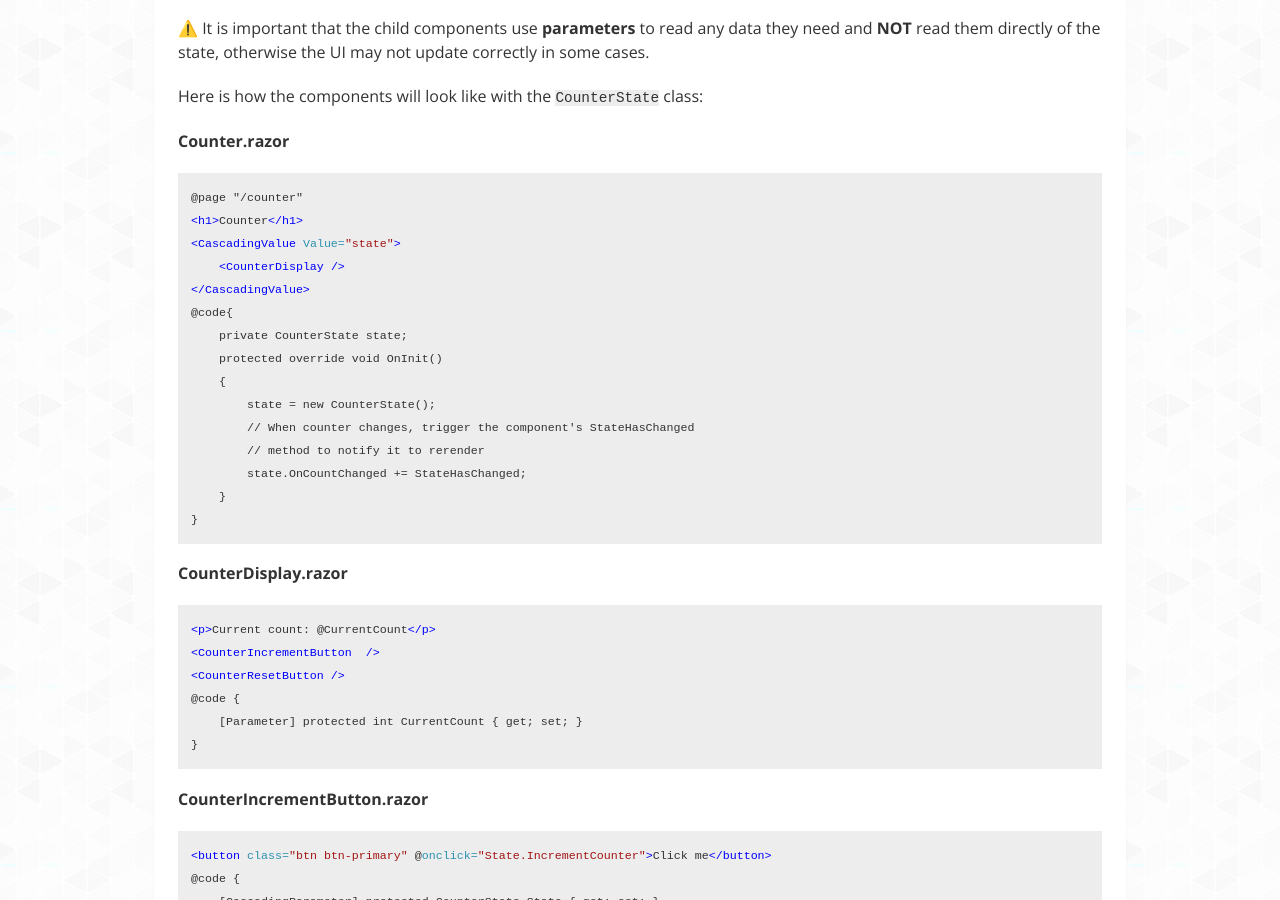
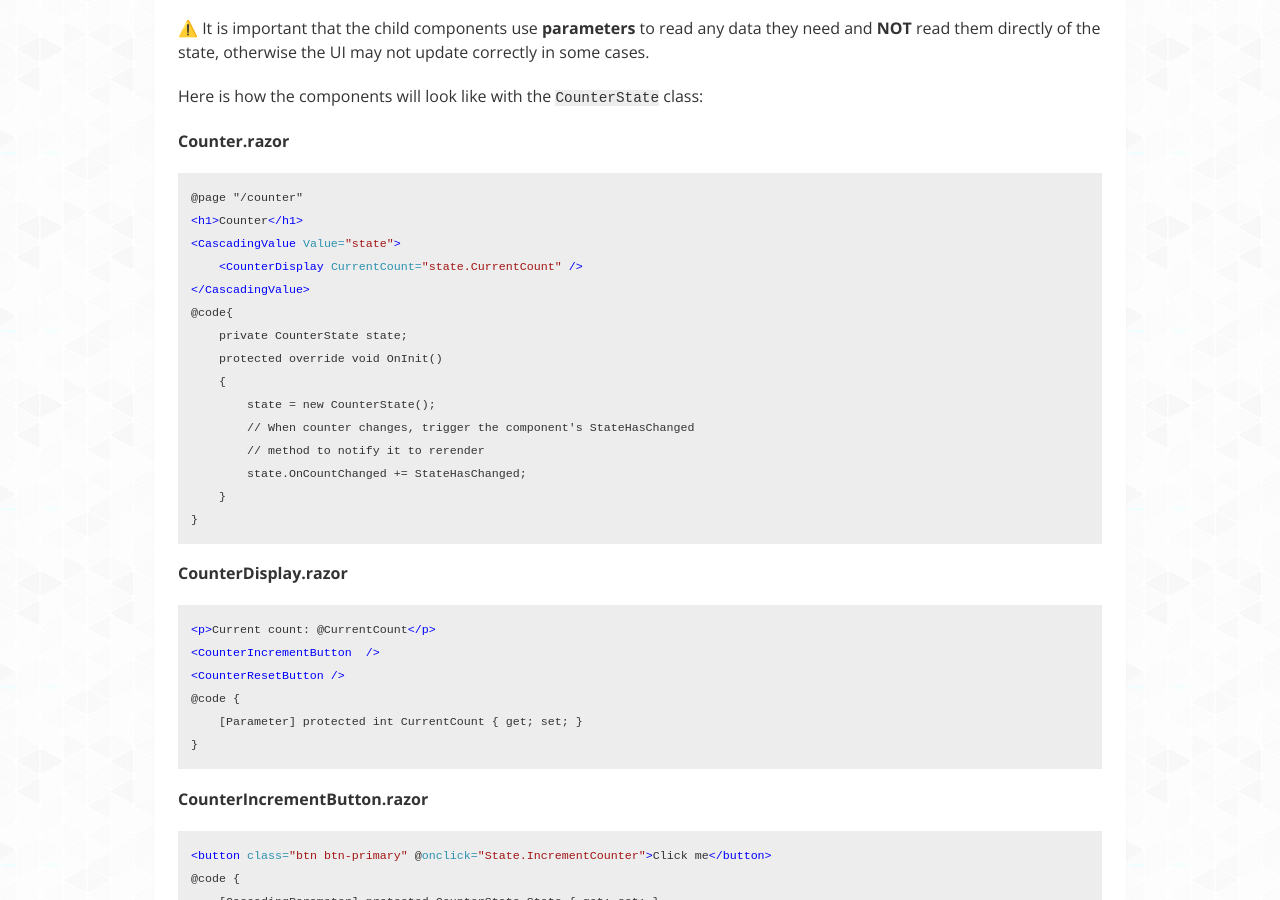
Before and after one commit to stavroskasidis/stavroskasidis.github.io, a Jekyll site: the page built from _posts/2019-08-01-blazor-simple-state-management.md, in a window 1280 px wide and 900 px high, scrolled down 3422 px. Built offline with Jekyll 4.4.1, drawn with Linux system fonts in a browser that asks for light colours; nearby versions of some CDN libraries; some web fonts are replaced; comment, search, counter and statistics services are not loaded.

Commit message:
code fix in blazro simple state management

```diff
--- a/_posts/2019-08-01-blazor-simple-state-management.md
+++ b/_posts/2019-08-01-blazor-simple-state-management.md
@@ -143,7 +143,7 @@ Here is how the components will look like with the `CounterState` class:
 @page "/counter"
 <h1>Counter</h1>
 <CascadingValue Value="state">
-    <CounterDisplay />
+    <CounterDisplay CurrentCount="state.CurrentCount" />
 </CascadingValue>
 @code{
     private CounterState state;
```
Also changed, not shown: 1 other file.
